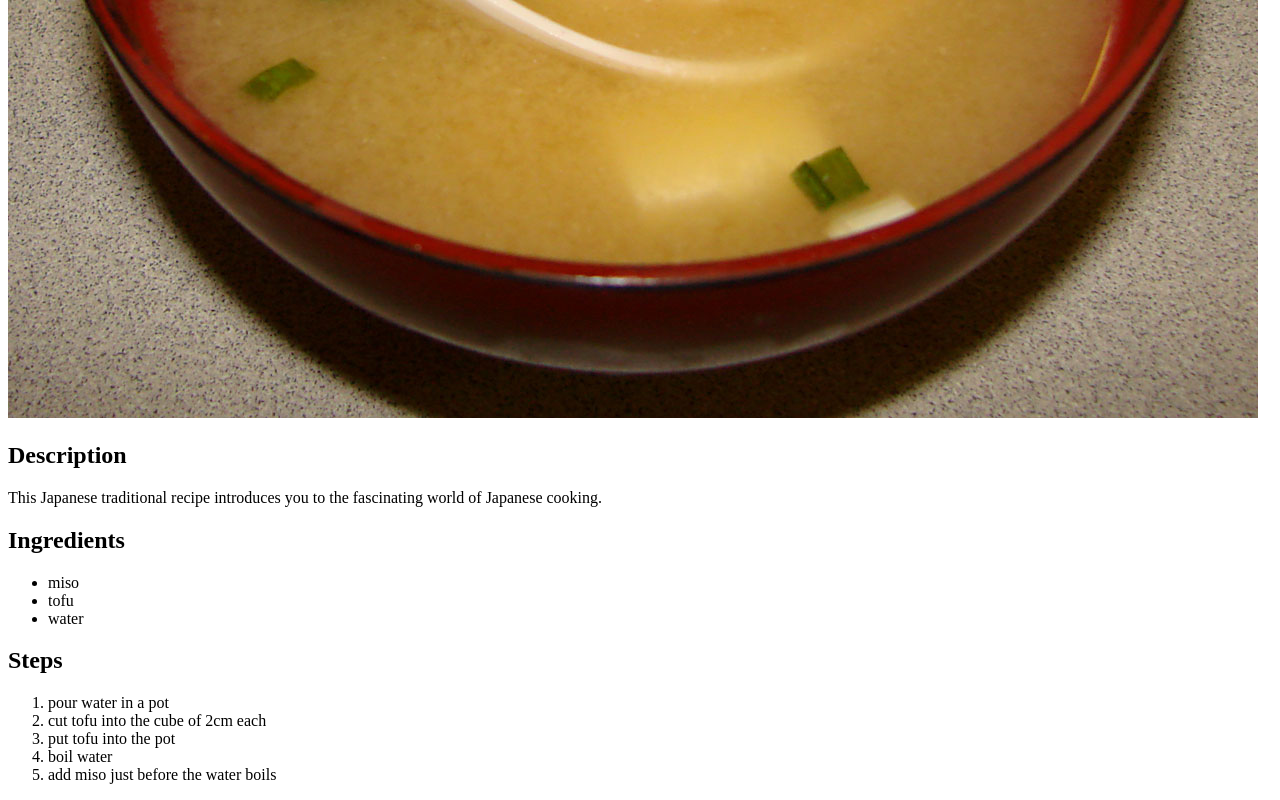
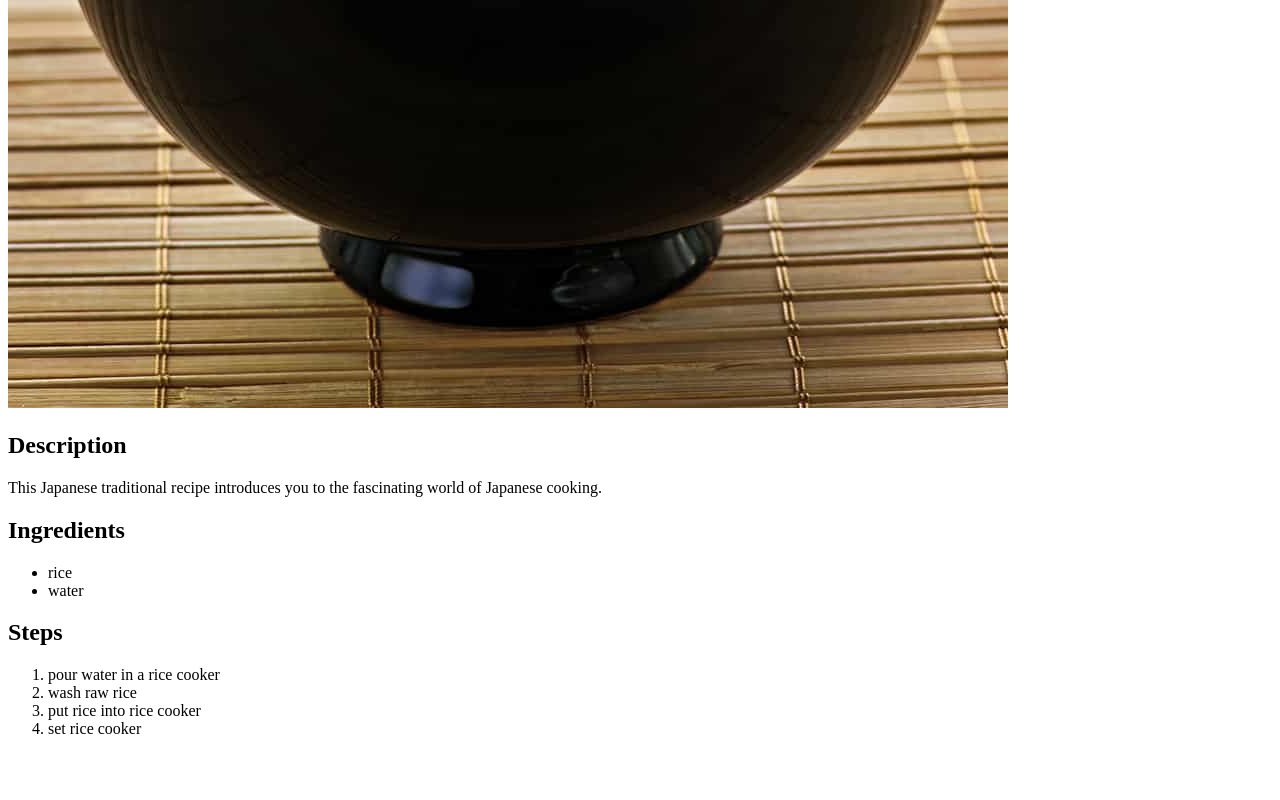
Before and after one commit to UdonBlue/odin-recipes, a plain HTML site: page recipes/rice.html in a window 1280 px wide. Shown: the part 672-1472 px from the top of the page. After the commit the page ends 1426 px from the top, so only its background shows below. Drawn offline with Linux system fonts and the light colour scheme.

Commit message:
Modified rice.html

```diff
--- a/recipes/rice.html
+++ b/recipes/rice.html
@@ -7,23 +7,21 @@
     <title>Document</title>
 </head>
 <body>
-    <h1>Miso soup</h1>
-    <img src="../images/miso_soup.jpg" alt="miso soup">
+    <h1>Rice</h1>
+    <img src="../images/rice.jpg" alt="rice">
     <h2>Description</h2>
     <p>This Japanese traditional recipe introduces you to the fascinating world of Japanese cooking.</p>
     <h2>Ingredients</h2>
     <ul>
-        <li>miso</li>
-        <li>tofu</li>
+        <li>rice</li>
         <li>water</li>
     </ul>
     <h2>Steps</h2>
     <ol>
-        <li>pour water in a pot</li>
-        <li>cut tofu into the cube of 2cm each</li>
-        <li>put tofu into the pot</li>
-        <li>boil water</li>
-        <li>add miso just before the water boils</li>
+        <li>pour water in a rice cooker</li>
+        <li>wash raw rice</li>
+        <li>put rice into rice cooker</li>
+        <li>set rice cooker</li>
     </ol>
 </body>
 </html>
```
Also changed, not shown: images/rice.jpg (added).
